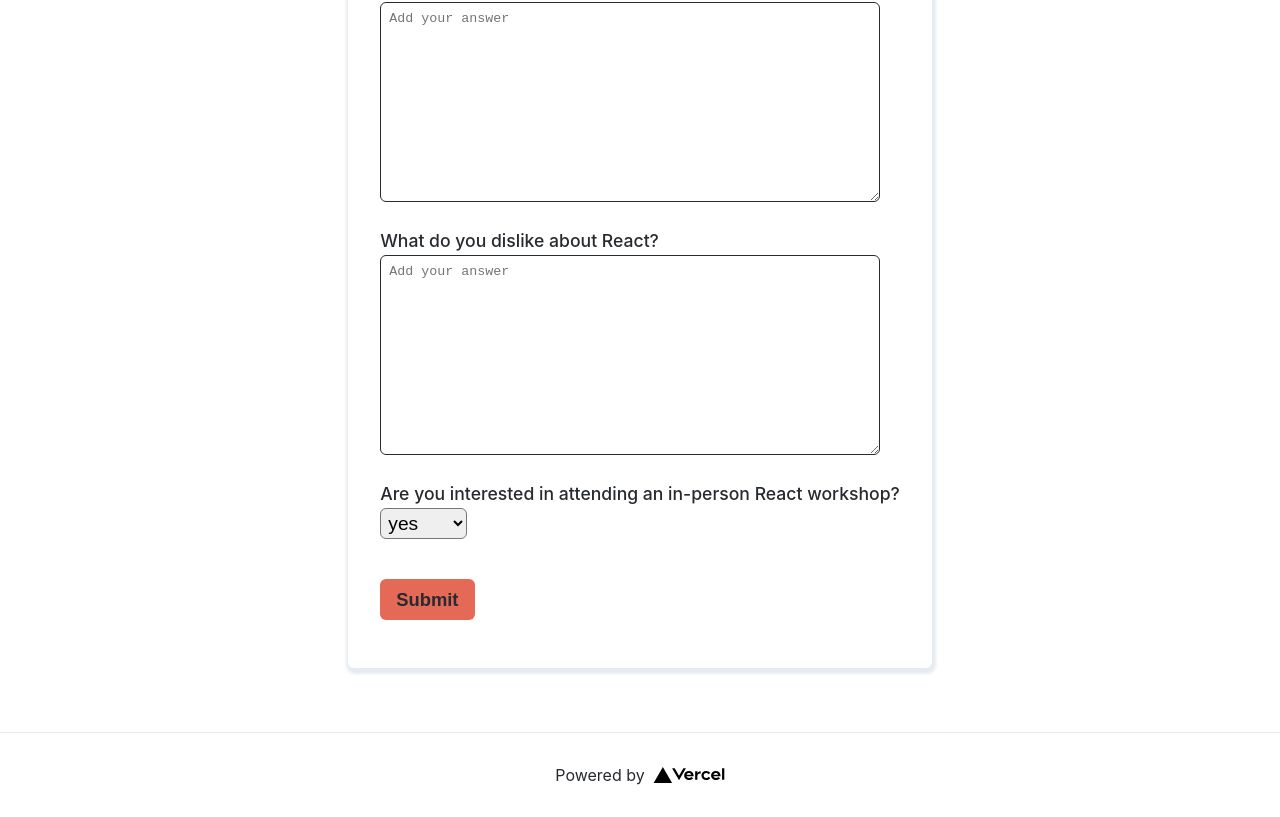
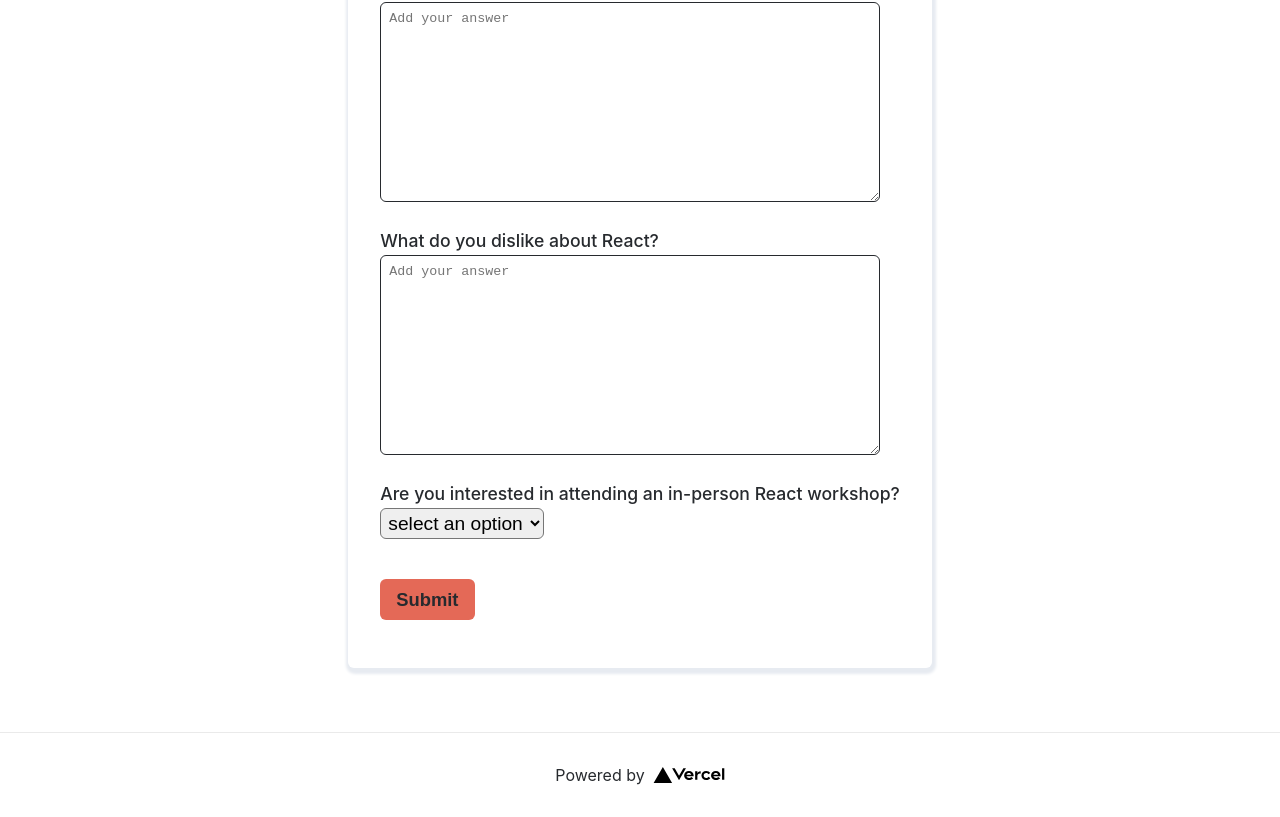
Before and after one commit to MattDClarke/React-survey-app_Next.js-and-Sanity, a Next.js app in the folder web/: page / in a window 1280 px wide. Shown: the part 466-1283 px from the top of the page. Built offline with nearby package versions, Linux system fonts and the light colour scheme.

Commit message:
fix: added default empty default value for last form select input

```diff
--- a/web/components/SurveyForm.js
+++ b/web/components/SurveyForm.js
@@ -129,6 +129,9 @@ export default function SurveyForm() {
                 Are you interested in attending an in-person React workshop?
               </label>
               <Field as="select" name="workshopInterest">
+                <option disabled defaultValue value="">
+                  select an option
+                </option>
                 {WORKSHOP_INTEREST.map((value) => (
                   <option key={value} value={value}>
                     {value}
```
